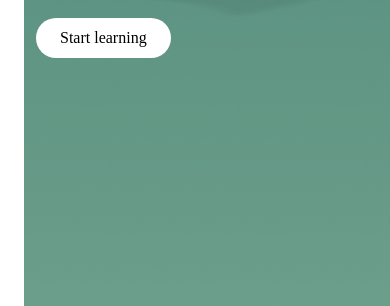
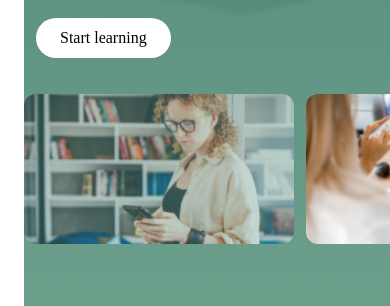
Before and after one commit to j-rayhan/OnlineLearning, a React Native app: screen /Dashboard in a window 390 px wide. Shown: the part 378-684 px from the top of the page. Built offline with nearby package versions, Linux system fonts and the light colour scheme.

Commit message:
Wip ...(dashbosrd home image d one)

```diff
--- /dev/null
+++ b/components/VerticalCourseCard.js
@@ -0,0 +1,23 @@
+import * as React from 'react';
+import {Image, TouchableOpacity} from 'react-native';
+import {SIZES} from '../constants';
+
+const VCCard = ({containerStyle, course}) => {
+  return (
+    <TouchableOpacity style={{width: 270, ...containerStyle}}>
+      {/* Image section */}
+      <Image
+        source={course.thumbnail}
+        resizeMode="cover"
+        style={{
+          width: '100%',
+          height: 150,
+          marginBottom: SIZES.radius,
+          borderRadius: SIZES.radius,
+        }}
+      />
+      {/* Detail section */}
+    </TouchableOpacity>
+  );
+};
+export default VCCard;
--- a/components/index.js
+++ b/components/index.js
@@ -1,3 +1,4 @@
 import IconBtn from './IconBtn';
 import TextBtn from './TextBtn';
-export {IconBtn, TextBtn};
+import VerticalCourseCard from './VerticalCourseCard';
+export {IconBtn, TextBtn, VerticalCourseCard};
--- a/package.json
+++ b/package.json
@@ -14,9 +14,12 @@
     "@react-navigation/native-stack": "^6.2.5",
     "react": "17.0.2",
     "react-native": "0.66.1",
+    "react-native-gesture-handler": "^2.1.0",
     "react-native-reanimated": "^2.3.0-beta.2",
     "react-native-safe-area-context": "^3.3.2",
-    "react-native-screens": "^3.8.0"
+    "react-native-screens": "^3.8.0",
+    "react-native-shadow-2": "^6.0.0-beta.0",
+    "react-native-svg": "^12.1.1"
   },
   "devDependencies": {
     "@babel/core": "^7.12.9",
--- a/screens/Dashboard/Home.js
+++ b/screens/Dashboard/Home.js
@@ -1,5 +1,6 @@
 import React from 'react';
 import {View, Text, ImageBackground, Image, ScrollView} from 'react-native';
+import {FlatList} from 'react-native-gesture-handler';
 import {
   COLORS,
   FONTS,
@@ -9,7 +10,7 @@ import {
   dummyData,
   constants,
 } from '../../constants';
-import {IconBtn, TextBtn} from '../../components';
+import {IconBtn, TextBtn, VerticalCourseCard} from '../../components';
 import {styles} from '../styles';
 const Home = () => {
   const renderHeader = () => {
@@ -74,6 +75,34 @@ const Home = () => {
       </ImageBackground>
     );
   };
+  const renderCourse = () => {
+    return (
+      <FlatList
+        horizontal
+        listKey="Course"
+        data={dummyData.courses_list_1}
+        showsHorizontalScrollIndicator={false}
+        keyExtractor={item => `course_${item.id}`}
+        contentContainerStyle={{
+          marginTop: SIZES.padding,
+        }}
+        renderItem={({item, index}) => {
+          return (
+            <VerticalCourseCard
+              containerStyle={{
+                marginLeft: index == 0 ? SIZES.padding : SIZES.radius,
+                marginRight:
+                  index == dummyData.courses_list_1.length - 1
+                    ? SIZES.padding
+                    : 0,
+              }}
+              course={item}
+            />
+          );
+        }}
+      />
+    );
+  };
   return (
     <View style={styles.containerWhite}>
       {/* header section */}
@@ -86,6 +115,8 @@ const Home = () => {
         showsVerticalScrollIndicator={false}>
         {/* Start learning */}
         {renderStartLearning()}
+        {/* Course */}
+        {renderCourse()}
       </ScrollView>
     </View>
   );
```
Also changed, not shown: App.js (+10 -16 lines), 3 other files (tests, documents, lock files or other folders).
